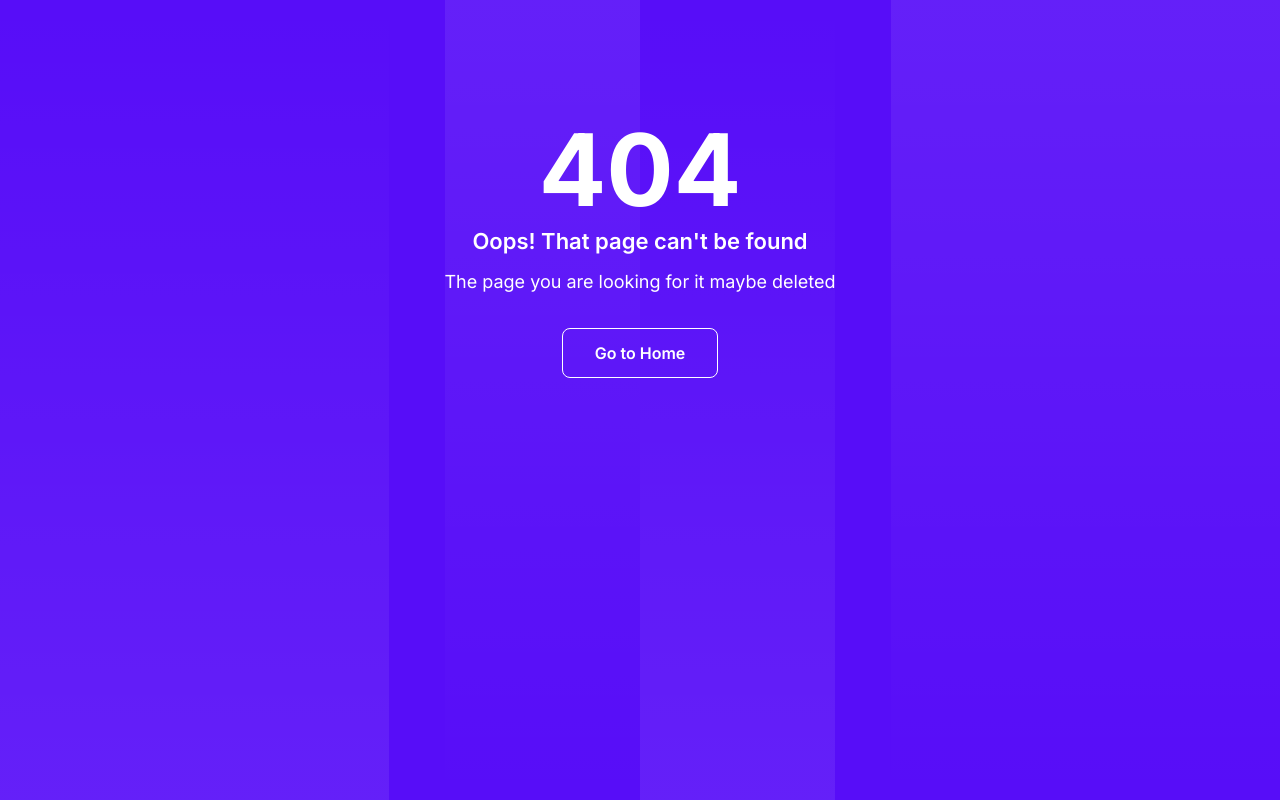
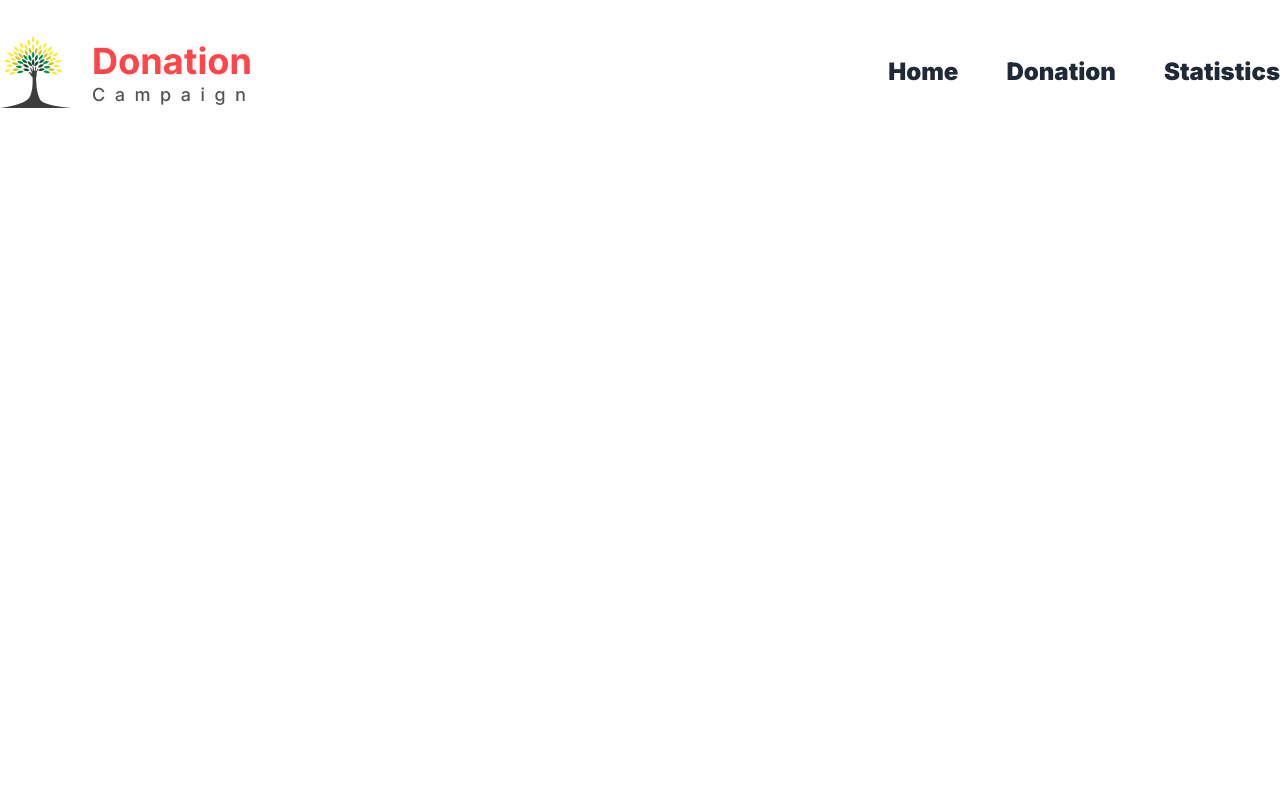
Before and after one commit to NFRIDOY/donation-campaign, a React (Vite) app: page /donationDetails/1 in a window 1280 px wide. Before the commit this address had no page. Built offline with nearby package versions, Linux system fonts and the light colour scheme.

Commit message:
donation Details component added

```diff
--- a/src/Router/Router.jsx
+++ b/src/Router/Router.jsx
@@ -7,12 +7,13 @@ import Error from '../pages/Error/Error'
 
 import Donation from '../pages/donation/Donation'
 import Statistics from "../pages/statistics/Statistics";
+import DonationDetails from '../components/Donation/DonationDetails'
 
 const router = createBrowserRouter([
     {
         path: "/",
         element: <MainLayout></MainLayout>,
-        errorElement: <Error></Error>,
+        // errorElement: <Error></Error>,
         children: [
             {
                 path: "/",
@@ -28,9 +29,9 @@ const router = createBrowserRouter([
                 element: <Statistics></Statistics>
             },
             {
-                path: "/donation/:id",
-                element: <div>donation id</div>,
-                loader: () => fetch("donation.json")
+                path: "/donationDetails/:id",
+                loader: () => fetch(`/donation.json`),
+                element: <DonationDetails></DonationDetails>,
             },
 
         ],
--- a/src/components/Donation/DonationCard.jsx
+++ b/src/components/Donation/DonationCard.jsx
@@ -1,4 +1,5 @@
-
+// import * as React from "react";
+import { Link } from "react-router-dom";
 
 export default function DonationCard({ donation }) {
     const { id, picture, title, category, category_bg, card_bg, text_button_bg, description, price } = donation;
@@ -18,14 +19,16 @@ export default function DonationCard({ donation }) {
 
     return (
         <div>
-            <div className="card card-compact " style={cardBg}>
-                <figure><img src={picture} alt="Shoes" className="h-200 w-full" /></figure>
-                <div className="card-body">
-                    <h2 style={categoryColor} className="w-fit p-2 text-sm rounded-lg">{category}</h2>
-                    <p className="card-title"  style={textButtonBg}>{title}</p>
+            <Link to={`/donationDetails/${id}`}>
+                <div className="card card-compact " style={cardBg}>
+                    <figure><img src={picture} alt="Shoes" className="h-200 w-full" /></figure>
+                    <div className="card-body">
+                        <h2 style={categoryColor} className="w-fit p-2 text-sm rounded-lg">{category}</h2>
+                        <p className="card-title" style={textButtonBg}>{title}</p>
 
+                    </div>
                 </div>
-            </div>
+            </Link>
 
         </div>
     )
--- /dev/null
+++ b/src/components/Donation/DonationDetails.jsx
@@ -0,0 +1,38 @@
+import { useEffect, useState } from "react";
+import { useLoaderData, useParams } from "react-router-dom"
+
+
+export default function DonationDetails() {
+
+    const [donation , setDonation] = useState();
+
+    const {id} = useParams()
+    console.log(id);
+
+    const donations = useLoaderData();
+    console.log("donations From Details", donations );
+
+    useEffect(() => {
+        const findDonation = donations?.map((donation1)=> donation1.id === id);
+        console.log(findDonation);
+
+    }, [id, donation])
+
+    return (
+        <div>
+            <div>
+                <div>
+                    {/* <img src={} alt="" />
+                    <div className="overlay">
+                        <button className="btn btn-primary">
+                            Donate $ Price {params.id}
+                            Donate $ Price {donations.id}
+                        </button>
+                    </div> */}
+
+                </div>
+
+            </div>
+        </div>
+    )
+}
--- a/src/components/Header/Navbar/Navbar.jsx
+++ b/src/components/Header/Navbar/Navbar.jsx
@@ -4,7 +4,7 @@ import logo from '/Logo.png'
 
 export default function Navbar() {
     return (
-        <div className="text-2xl pb-12">
+        <div className="text-2xl pb-12 font-black">
             <div className="flex justify-between items-center">
                 <div>
                     <NavLink
@@ -21,7 +21,7 @@ export default function Navbar() {
                             <NavLink
                                 to="/"
                                 className={({ isActive, isPending }) =>
-                                    isPending ? "pending" : isActive ? "text-[#FF444A] italic font-black" : ""
+                                    isPending ? "pending" : isActive ? "text-[#FF444A] underline font-black" : ""
                                 }
                             >
                                 Home
@@ -32,7 +32,7 @@ export default function Navbar() {
                             <NavLink
                                 to="/donation"
                                 className={({ isActive, isPending }) =>
-                                    isPending ? "pending" : isActive ? "text-[#FF444A] italic font-black" : ""
+                                    isPending ? "pending" : isActive ? "text-[#FF444A] underline font-black" : ""
                                 }
                             >
                                 Donation
@@ -43,7 +43,7 @@ export default function Navbar() {
                             <NavLink
                                 to="/statistics"
                                 className={({ isActive, isPending }) =>
-                                    isPending ? "pending" : isActive ? "text-[#FF444A] italic font-black" : ""
+                                    isPending ? "pending" : isActive ? "text-[#FF444A] underline font-black" : ""
                                 }
                             >
                                 Statistics
```
